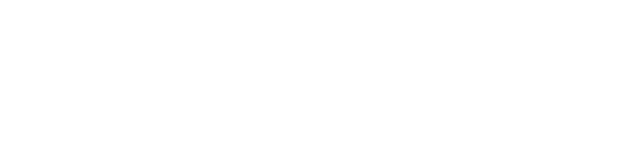
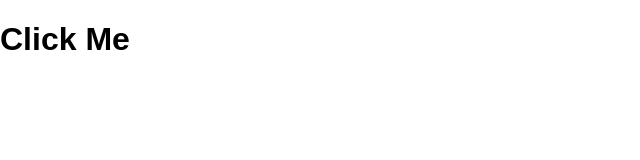
Before and after one commit to megannsjuts/hw_listeners_jackson_megan, a plain HTML site: page index.html in a window 1280 px wide. Shown: the whole page, without its empty margins (0-640 px from the left). Drawn offline with Linux system fonts and the light colour scheme.

Commit message:
add title text and h1 to HTML

```diff
--- a/index.html
+++ b/index.html
@@ -2,14 +2,14 @@
 <html lang="en">
 <head>
     <meta charset="utf-8">
-    <title></title>
+    <title>JavaScript Events</title>
     <meta name="description" content="">
 
     <link rel="stylesheet" href="css/vendor/normalize.min.css">
     <link rel="stylesheet" href="css/main.css">
 </head>
 <body>
-
+	<h1>Click Me</h1>
 
 
     <script src="js/main.js"></script>
```
